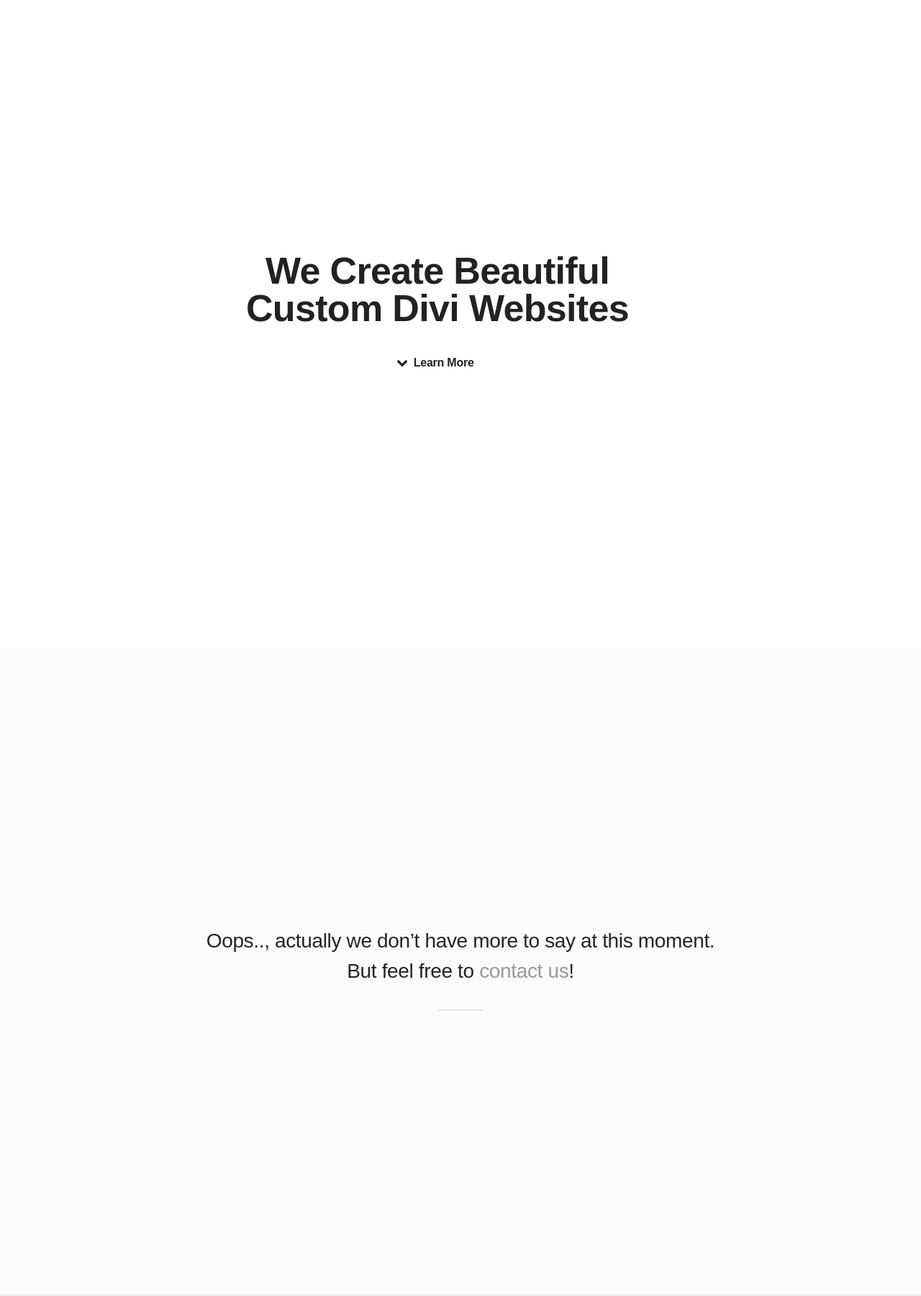
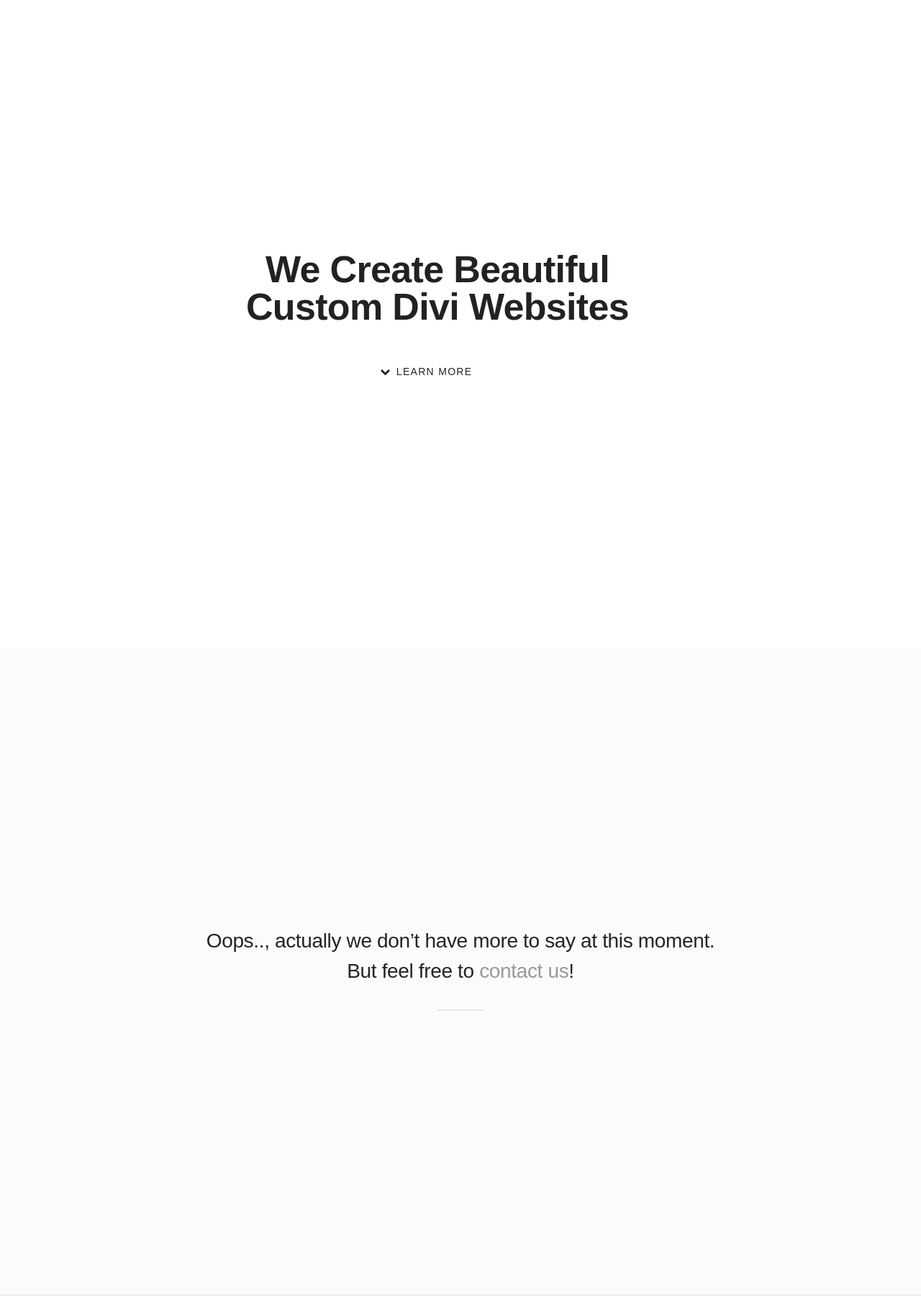
Before and after one commit to pagealchemy/pa, a Jekyll site: the page index.html, which Jekyll copies as it is, in a window 1280 px wide. Shown: the whole page at 72% size. Built offline with Jekyll 4.4.1, drawn with Linux system fonts in a browser that asks for light colours.

Commit message:
Update index.html

```diff
--- a/index.html
+++ b/index.html
@@ -16,9 +16,9 @@
 				<div class="content">
 					<h1><a href="#">We Create Beautiful<br>Custom Divi Websites</a></h1>
 
-					<ul class="actions">
-						<li><a href="#contact" class="button icon fa-chevron-down scrolly">Learn More</a></li>
-					</ul>
+					<div class="actions">
+						<a href="#contact" class="button learn icon fa-chevron-down scrolly">Learn More</a>
+					<div>
 				</div>
 
 			</header>
```
